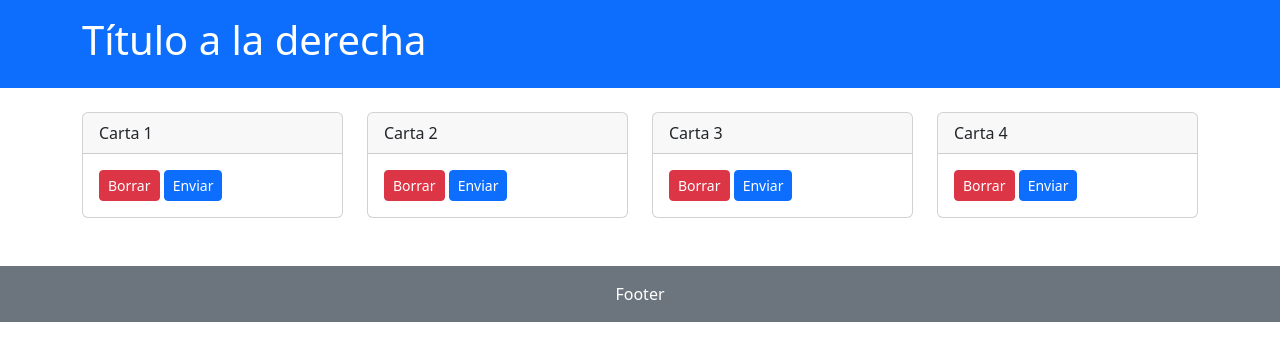
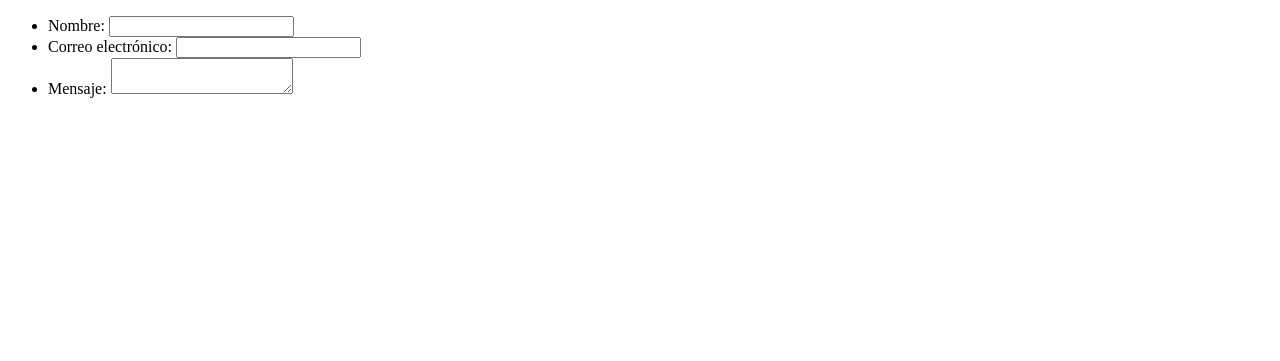
Before and after one commit to HazelHec/ProjectING_2023, a Python web app: template templates/index.html in a window 1280 px wide. Shown: the top 361 px of the page. Run offline with Jinja, Linux system fonts and the light colour scheme; the template is opened without the code that fills it, so the values that code supplies are empty.

Commit message:
Se cambio el archivo html

```diff
--- a/templates/index.html
+++ b/templates/index.html
@@ -1,151 +1,25 @@
 <!DOCTYPE html>
 <html lang="en">
   <head>
-    <meta charset="UTF-8" />
-    <meta name="viewport" content="width=device-width, initial-scale=1.0" />
-    <link
-      href="https://cdn.jsdelivr.net/npm/bootstrap@5.3.0/dist/css/bootstrap.min.css"
-      rel="stylesheet"
-    />
-    <title>Template Bootstrap 5</title>
+
+    <title>Prueba1</title>
   </head>
   <body>
-    <!-- Header -->
-    <header class="container-fluid bg-primary text-white p-3">
-      <div class="container">
-        <h1 class="text-right">Título a la derecha</h1>
-      </div>
-    </header>
-
-    <!-- Body -->
-    <div class="container my-4">
-      <div class="row">
-        <!-- Carta 1 -->
-        <div class="col-md-3 mb-4">
-          <div class="card">
-            <div class="card-header">Carta 1</div>
-            <div class="card-body">
-              <form id="form1">
-                <!-- Contenido del formulario -->
-                <button
-                  type="button"
-                  class="btn btn-danger btn-sm"
-                  onclick="borrarFormulario('form1')"
-                >
-                  Borrar
-                </button>
-                <button
-                  type="button"
-                  class="btn btn-primary btn-sm"
-                  onclick="enviarFormulario('form1')"
-                >
-                  Enviar
-                </button>
-              </form>
-            </div>
-          </div>
-        </div>
-
-        <!-- Carta 2 -->
-        <div class="col-md-3 mb-4">
-          <div class="card">
-            <div class="card-header">Carta 2</div>
-            <div class="card-body">
-              <form id="form2">
-                <!-- Contenido del formulario -->
-                <button
-                  type="button"
-                  class="btn btn-danger btn-sm"
-                  onclick="borrarFormulario('form2')"
-                >
-                  Borrar
-                </button>
-                <button
-                  type="button"
-                  class="btn btn-primary btn-sm"
-                  onclick="enviarFormulario('form2')"
-                >
-                  Enviar
-                </button>
-              </form>
-            </div>
-          </div>
-        </div>
-
-        <!-- Carta 3 -->
-        <div class="col-md-3 mb-4">
-          <div class="card">
-            <div class="card-header">Carta 3</div>
-            <div class="card-body">
-              <form id="form3">
-                <!-- Contenido del formulario -->
-                <button
-                  type="button"
-                  class="btn btn-danger btn-sm"
-                  onclick="borrarFormulario('form3')"
-                >
-                  Borrar
-                </button>
-                <button
-                  type="button"
-                  class="btn btn-primary btn-sm"
-                  onclick="enviarFormulario('form3')"
-                >
-                  Enviar
-                </button>
-              </form>
-            </div>
-          </div>
-        </div>
-
-        <!-- Carta 4 -->
-        <div class="col-md-3 mb-4">
-          <div class="card">
-            <div class="card-header">Carta 4</div>
-            <div class="card-body">
-              <form id="form4">
-                <!-- Contenido del formulario -->
-                <button
-                  type="button"
-                  class="btn btn-danger btn-sm"
-                  onclick="borrarFormulario('form4')"
-                >
-                  Borrar
-                </button>
-                <button
-                  type="button"
-                  class="btn btn-primary btn-sm"
-                  onclick="enviarFormulario('form4')"
-                >
-                  Enviar
-                </button>
-              </form>
-            </div>
-          </div>
-        </div>
-      </div>
-    </div>
-
-    <!-- Footer -->
-    <footer class="container-fluid bg-secondary text-white text-center p-3" style = 'align-items: bottom;'>
-      Footer
-    </footer>
-
-    <!-- Bootstrap JS, Popper.js y jQuery (asegúrate de cargar estas bibliotecas) -->
-    <script src="https://code.jquery.com/jquery-3.6.0.min.js"></script>
-    <script src="https://cdn.jsdelivr.net/npm/bootstrap@5.3.0/dist/js/bootstrap.min.js"></script>
-
-    <!-- JavaScript personalizado -->
-    <script>
-      function borrarFormulario(formId) {
-        document.getElementById(formId).reset();
-      }
-
-      function enviarFormulario(formId) {
-        // Aquí puedes agregar lógica para enviar los datos del formulario al servidor
-        // Por ejemplo, usar una solicitud AJAX con jQuery
-        console.log("Enviando formulario " + formId);
-      }
-    </script>
+    <form action="/my-handling-form-page" method="post">
+      <ul>
+        <li>
+          <label for="name">Nombre:</label>
+          <input type="text" id="name" name="user_name" />
+        </li>
+        <li>
+          <label for="mail">Correo electrónico:</label>
+          <input type="email" id="mail" name="user_mail" />
+        </li>
+        <li>
+          <labelfo r="msg">Mensaje:</label>
+          <textarea id="msg" name="user_message"></textarea>
+        </li>
+      </ul>
+    </form>
   </body>
 </html>
```
